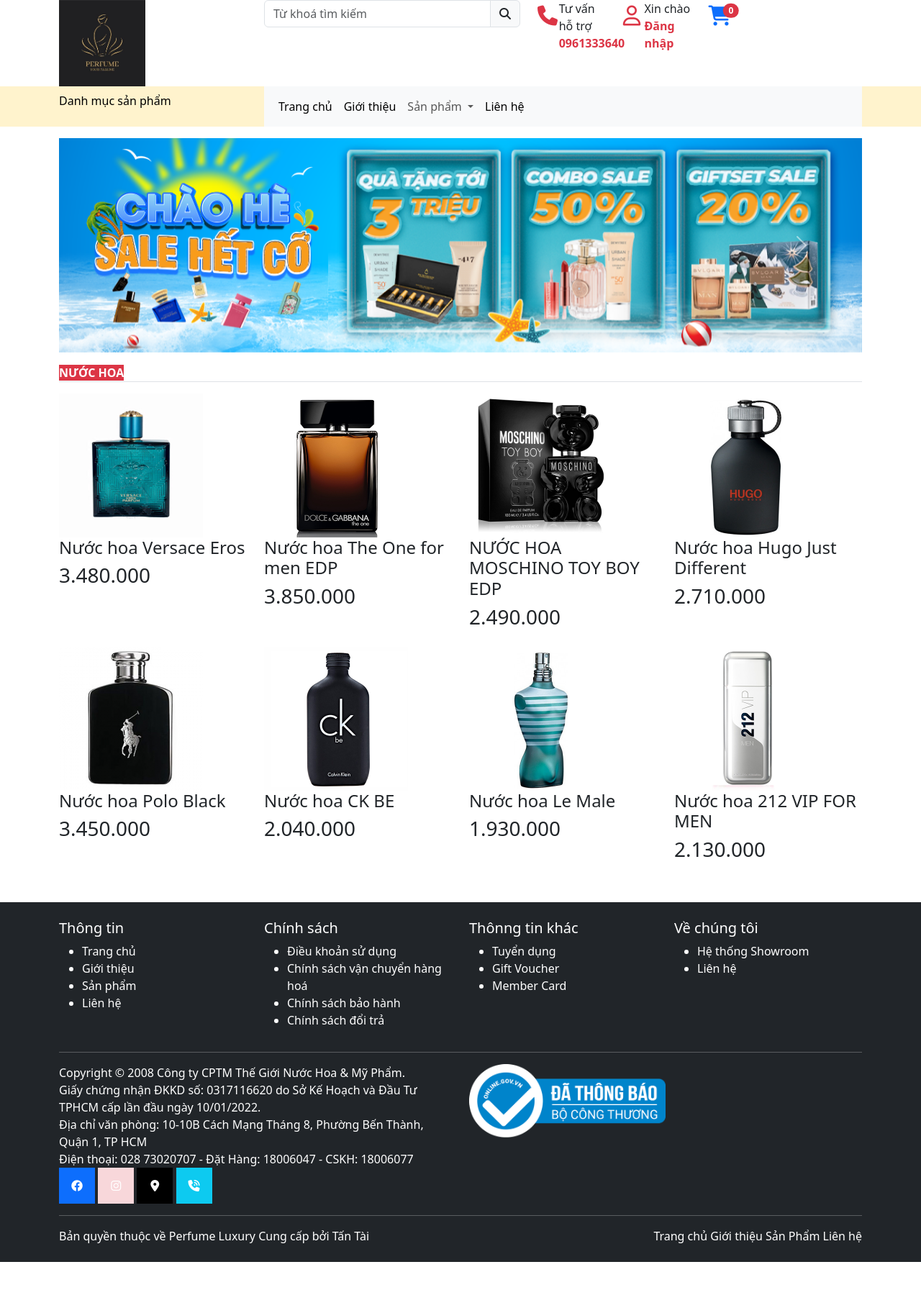
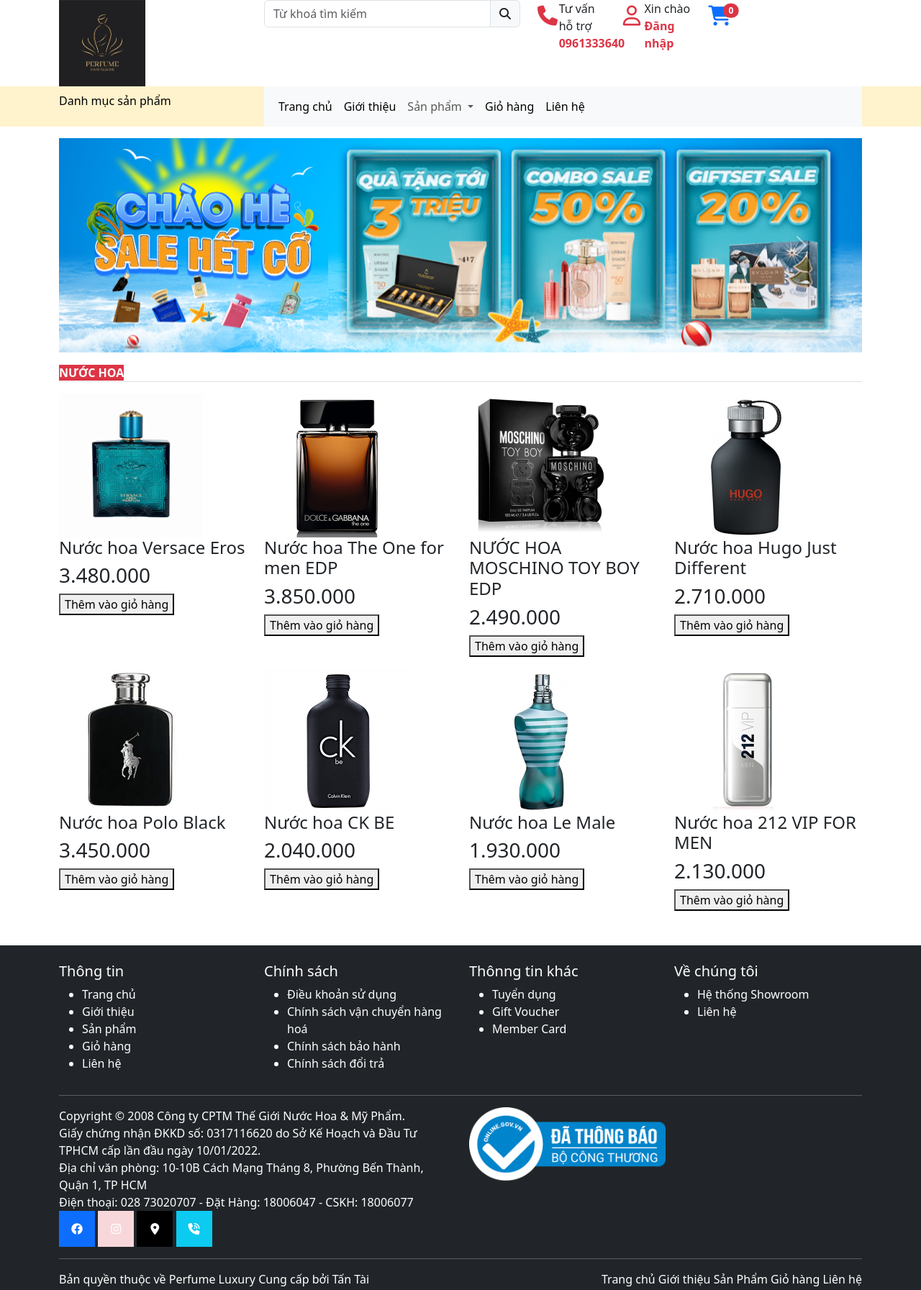
Before and after one commit to nohope2305/tantai.hope, a plain HTML site: page index.html in a window 1280 px wide. Shown: the whole page at 72% size. Before the commit the page ends 1754 px from the top, so only its background shows below. Drawn offline with nearby package versions, Linux system fonts and the light colour scheme.

Commit message:
commit lan 2

```diff
--- a/index.html
+++ b/index.html
@@ -93,11 +93,14 @@
                                   Sản phẩm
                                 </a>
                                 <ul class="dropdown-menu">
-                                    <li><a class="dropdown-item" href="#">Action</a></li>
-                                    <li><a class="dropdown-item" href="#">Another action</a></li>
+                                    <li><a class="dropdown-item" href="#">Bán chạy nhất</a></li>
+                                    <li><a class="dropdown-item" href="#">Hàng mới về</a></li>
                                     <li><hr class="dropdown-divider"></li>
-                                    <li><a class="dropdown-item" href="#">Something else here</a></li>
+                                    <li><a class="dropdown-item" href="#">Lượt xem nhiều nhất</a></li>
                                   </ul>
+                              </li>
+                              <li class="nav-item">
+                                <a class="nav-link text-black" href="#">Giỏ hàng</a>
                               </li>
                               <li class="nav-item">
                                 <a class="nav-link disabled text-black">Liên hệ</a>
@@ -150,41 +153,49 @@
                             <img src="img/sanpham1.png" class="img-fluid" alt="">
                             <h4>Nước hoa Versace Eros</h4>
                             <h3>3.480.000</h3>
+                            <button onclick="">Thêm vào giỏ hàng</button>
                         </div>
                         <div class="col-md-3 mb-3">
                             <img src="img/san pham 2.png" class="img-fluid w-10">
                             <h4>Nước hoa The One for men EDP</h4>
                             <h3>3.850.000</h3>
+                            <button onclick="">Thêm vào giỏ hàng</button>
                         </div>
                         <div class="col-md-3 mb-3">
                             <img src="img/sanpham3.png" class="img-fluid w-10" >
                             <h4>NƯỚC HOA MOSCHINO TOY BOY EDP</h4>
                             <h3>2.490.000</h3>
+                            <button onclick="">Thêm vào giỏ hàng</button>
                         </div>
                         <div class="col-md-3 mb-3">
                             <img src="img/sanpham4.png" class="img-fluid w-10">
                             <h4>Nước hoa Hugo Just Different</h4>
                             <h3>2.710.000</h3>
+                            <button onclick="">Thêm vào giỏ hàng</button>
                         </div>
                         <div class="col-md-3 mb-3">
                             <img src="img/sanpham5.png" class="img-fluid w-10">
                             <h4>Nước hoa Polo Black</h4>
                             <h3>3.450.000</h3>
+                            <button onclick="">Thêm vào giỏ hàng</button>
                         </div>
                         <div class="col-md-3 mb-3">
                             <img src="img/sanpham6.png" class="img-fluid w-10">
                             <h4>Nước hoa CK BE</h4>
                             <h3>2.040.000</h3>
+                            <button onclick="">Thêm vào giỏ hàng</button>
                         </div>
                         <div class="col-md-3 mb-3">
                             <img src="img/sanpham7.png" class="img-fluid w-10">
                             <h4>Nước hoa Le Male</h4>
                             <h3>1.930.000</h3>
+                            <button onclick="">Thêm vào giỏ hàng</button>
                         </div>
                         <div class="col-md-3 mb-3">
                             <img src="img/sanpham8.png" class="img-fluid w-10">
                             <h4>Nước hoa 212 VIP FOR MEN</h4>
                             <h3>2.130.000</h3>
+                            <button onclick="">Thêm vào giỏ hàng</button>
                         </div>
                     </div>
                 </div>
@@ -200,6 +211,7 @@
                         <li class="li_menu"><a href="/" title="Trang chủ">Trang chủ</a></li>
                         <li class="li_menu"><a href="/gioi-thieu" title="Giới thiệu">Giới thiệu</a></li>
                         <li class="li_menu"><a href="/collections/all" title="Sản phẩm">Sản phẩm</a></li>
+                        <li class="li_menu"><a href="/cart" title="Giỏ hàng">Giỏ hàng</a></li>
                         <li class="li_menu"><a href="lien-he" title="Liên hệ">Liên hệ</a></li>
                     </ul>
                 </div>
@@ -258,6 +270,7 @@
                 <div class="col-md-6 text-end">Trang chủ
                     Giới thiệu
                     Sản Phẩm
+                    Giỏ hàng
                     Liên hệ
                 </div>
             </div>
```
